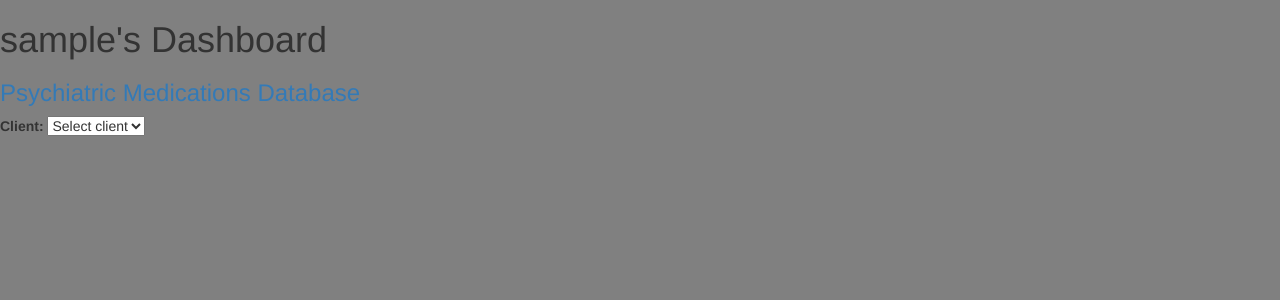
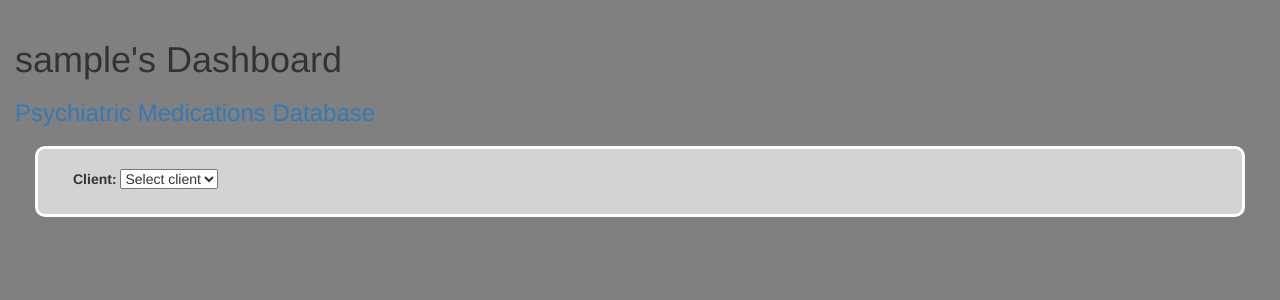
Before and after one commit to paulinang/moodwatch, a Flask app: page /user_dashboard in a window 1280 px wide. Shown: the part 52-352 px from the top of the page. Run offline with Flask 2, Linux system fonts and the light colour scheme; a user stored in the database is signed in; tables that the repository leaves empty hold one stand-in row (values such as "Sample post"); some libraries are stand-ins or nearby versions.

Commit message:
Cleaned up pro_dashboard, moved js fx over to main.js

```diff
--- a/static/main.css
+++ b/static/main.css
@@ -30,3 +30,7 @@ body {
 .log-details {
     display: none;
 }
+
+.client-details {
+    display: none;
+}
--- a/templates/pro_dashboard.html
+++ b/templates/pro_dashboard.html
@@ -1,10 +1,12 @@
 {% extends 'base.html' %}
 
 {% block content %}
-    <!-- Show basic user info -->
+    <div class='container-fluid'>
         <h1>{{ pro.username }}'s Dashboard </h1>
         <h3><a href='/drugs'>Psychiatric Medications Database</a></h3>
 
+        <div class='row' id='select-client'>
+            <div class='col-xs-12'>
                 <label for='client-to-view'>Client:</label>
                 <select id='client-to-view' name='client-id'>
                     <option selected='selected' disabled>Select client</option>
@@ -12,86 +14,26 @@
                         <option value='{{ client.user_id }}'>{{ client.username }}</option>
                     {% endfor %}
             </select>
-    <br>
+            </div>
+        </div>
 
-    <div id='client-details' style='display:none'>
+        <div class='row client-details' id='client-chart'>
+            <div class='col-xs-12'>
+                <h3>Client Logs</h3>
+                <div class="mood-chart" style='height: 50vh; width: 75vw'>
+                  <canvas id="moodChart"></canvas>
+                </div>
+            </div>
+        </div>
+
+        <div class='row client-details' id='client-meds'>
+            <div class='col-xs-12'>
                 <h3 id='client-name'></h3>
                 <h5>Client Prescriptions</h5>
                 <ul id='client-meds'></ul>
-
-        <!-- Day Log Mood Chart -->
-        <div class="mood-chart" style='height: 50vh; width: 75vw'>
-          <canvas id="moodChart"></canvas>
             </div>
-        <!-- <button type="button" id="toggle-events">Toggle Events</button><br><br> -->
-        <script src='static/mood_chart.js'></script>
-        <script>
-            // Select canvas for mood chart
-            var ctx = $('#moodChart').get(0).getContext('2d');
-            // Declare moodChart var outside AJAX request, so can access it outside later
-            var moodChart;
-            var currentYear = [moment().startOf('year').format('YYYY-MM-DD'), moment().endOf('year').format('YYYY-MM-DD')];
-
-        </script>
-
         </div>
-
-    <script>
-        var currentClient
-
-        function showClientData(clientId) {
-            $.get('/client_prescriptions.json', {client_id: clientId}, function(data) {
-                $('#client-details').show()
-                $('#client-name').html(data.username)
-                var prescriptions = data.prescriptions
-                var medText = ''
-                for (var key in prescriptions) {
-                    // For each drug type in prescriptions add an unordered list element
-                    // Start an ordered list under that element
-                    medText = medText + '<li>' + key + '</li><ol>';
-                    var prescriptionArray = prescriptions[key];
-                    for (i = 0; i < prescriptionArray.length; i++) {
-                        // For each prescription of a drug, add it as an ordered list element
-                        var prescription = prescriptionArray[i];
-                        medText = medText + '<li>Started ' + prescription.start_date;
-                        // Label if it's active
-                        if (!prescription.end_date) {
-                            medText = medText + ' [ACTIVE]';
-                            if (prescription.pro_username == '{{ pro.username }}') {
-                                medText = medText + '&nbsp;&nbsp;&nbsp;<button type="button" class="btn btn-primary btn-lg change-prescription-button" data-toggle="modal" data-target="#change-prescription-modal" data-prescription-id="' + prescription.prescription_id + '" data-drug-id="' + prescription.drug_id + '"">Change Prescription</button>';
-                            }
-                        }
-                        medText = medText + '</li><ul>';
-
-                        if (prescription.end_date) {
-                            medText = medText + '<li>Ended: ' + prescription.end_date;
-                        }
-                        medText = medText + '<li>Prescribed by: ' + prescription.pro_username;
-                        medText = medText + '</li><li>Instructions: ' + prescription.instructions;
-                        if (prescription.notes) {
-                            medText = medText + '</li><li>Notes: ' + prescription.notes;
-                        }
-                        medText = medText + '</li></ul>'
-                    }
-                medText = medText + '</li></ol>'
-
-                }
-                medText = medText + '</ul>';
-                $('#client-meds').html(medText);
-            });
-            if (moodChart) {
-                moodChart.destroy();
-            }
-            createClientChart(currentYear[0], currentYear[1], clientId);
-
-        }
-
-        $('#client-to-view').on('change', function(evt){
-            currentClient = this.value;
-            showClientData(currentClient);
-        });
-
-    </script>
+    </div>
 
     <!-- Add Prescription Modal -->
     <div class="modal fade" id="change-prescription-modal" tabindex="-1" role="dialog" aria-labelledby="change-prescription-modal">
@@ -121,6 +63,29 @@
             <link rel="stylesheet" href="//code.jquery.com/ui/1.12.1/themes/base/jquery-ui.css">
             <script src="https://code.jquery.com/ui/1.12.1/jquery-ui.js"></script>
             <script>
+
+
+            </script>
+          </div>
+        </div>
+      </div>
+    </div>
+
+
+    <script src='static/main.js'></script>
+    <script src='static/mood_chart.js'></script>
+    <script>
+
+        // Set vars for client chart
+        var ctx = $('#moodChart').get(0).getContext('2d');
+        var moodChart;
+
+        var currentClient;
+        $('#client-to-view').on('change', function(evt){
+            currentClient = this.value;
+            showClientData(currentClient, '{{ pro.username }}');
+        });
+
         $( function() {
             var currentDate = moment().format('YYYY-MM-DD');
             $( "#start-date" ).val(currentDate);
@@ -146,42 +111,8 @@
                 // debugger;
                 endPrescription($('#old-prescription').val());
                 addPrescription(formInputs);
-                        showClientData($('#client-id').val());
+                showClientData($('#client-id').val(), '{{ pro.username }}');
             });
-                })
-
-
-                // $('#change-prescription').on('submit', 'button', function(evt) {
-                //     evt.preventDefault();
-                //     debugger;
-                //     formInputs = {
-                //         clientId: $('#client-id').val(),
-                //         drugId: $('#drug-id').val(),
-                //         instructions: $('#instructions').val(),
-                //         notes: $('#notes').val(),
-                //         startDate: $('#start-date').val()
-                //     }
-                //     debugger;
-                //     // endPrescription();
-                //     addPrescription(formInputs);
-                // });
-
-                function addPrescription() {
-                    $.post('/add_prescription.json', formInputs, function(data) {
-                        // console.log(data);
-                        $('#change-prescription-modal').modal('hide');
         });
-                };
-
-                function endPrescription(prescriptionId) {
-                    $.post('/end_prescription.json', {prescriptionId: prescriptionId, currentDate: $('#start-date').val()}, function(data){
-                        // console.log(data);
-                    });
-                };
     </script>
-
-          </div>
-        </div>
-      </div>
-    </div>
 {% endblock %}
```
Also changed, not shown: static/main.js (+68 -0 lines). Lines whose indentation alone changed are shown as unchanged.
